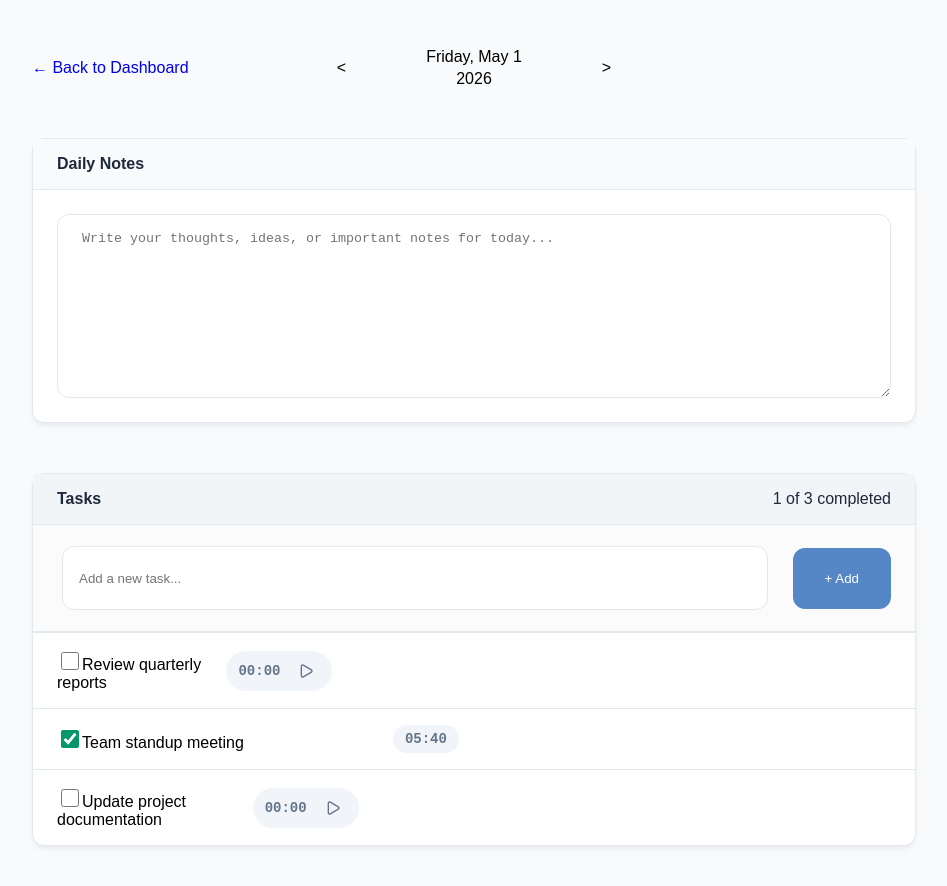
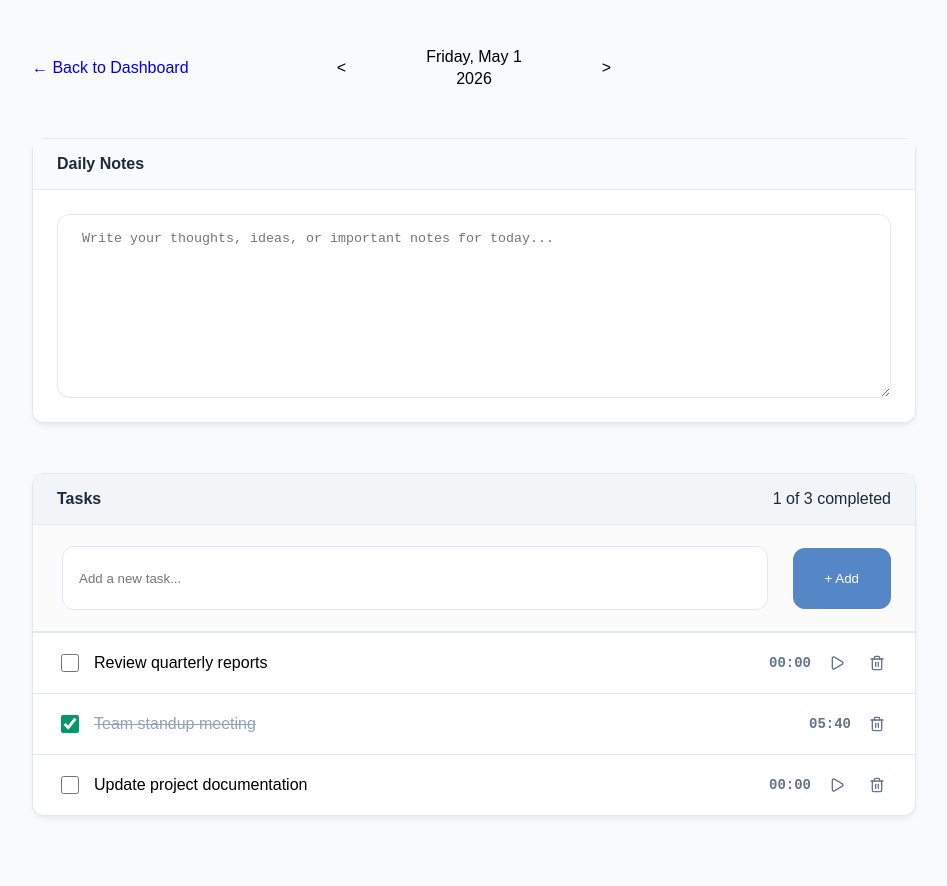
Before and after one commit to AfiaaSattar/FirstReactProject, a React (Vite) app: page /day/1/1 in a window 1280 px wide. Shown: the top 886 px of the page, without its empty margins (216-1163 px from the left). Built offline with nearby package versions, Linux system fonts and the light colour scheme; the HTML template or start-up script is replaced by a standard one.

Commit message:
29th May

```diff
--- a/src/pages/DayPlannerPage.jsx
+++ b/src/pages/DayPlannerPage.jsx
@@ -1,10 +1,11 @@
 import { Link, useParams } from 'react-router-dom';
 import { useState, useEffect } from 'react';
-import { ArrowLeft, BubblesIcon, RotateCcw } from 'lucide-react';
-import { Play, Pause} from 'lucide-react';
+import { ArrowLeft, RotateCcw } from 'lucide-react';
+import { Play, Pause } from 'lucide-react';
 import { Square } from 'lucide-react';
-import { Trash2 } from 'lucide-react';
+import { Trash2 } from 'lucide-react'; // 👈 Trash icon is imported here
 import styled from 'styled-components';
+
 const NavBut = styled(Link)`
   text-decoration: none;
 `
@@ -28,7 +29,6 @@ align-items: center;
 const CenterDate = styled.div`
   text-align: center;
 `
-// DailyNotes class's
 const DailyNotes = styled.div`
   display: flex;
   flex-direction: column;
@@ -55,11 +55,10 @@ const DailyInfo = styled.textarea`
   border-radius: 12px;
   outline: none;
 
-  &:focus{
+  &:focus {
     border: 2px solid #5587c6;
   }
-`;
-
+`
 const Tasks = styled.div`
   display: flex;
   flex-direction: column;
@@ -88,10 +87,10 @@ const AddTasks = styled.div`
   font-weight: 600;
   color: #1e293b;
   border-bottom: 1px solid #e2e8f0;
-  gap:20px;
+  gap: 20px;
   align-items: center;
 
-  input{
+  input {
     margin: 5px;
     padding: 16px;
     height: 30px;
@@ -99,12 +98,12 @@ const AddTasks = styled.div`
     border-radius: 12px;
     outline: none;
 
-    &:focus{
+    &:focus {
       border: 2px solid #5587c6;
     }
   }
 
-  button{
+  button {
     display: inline-block;
     padding: 21px 30px;
     border: 2px solid #5587c6;
@@ -112,62 +111,33 @@ const AddTasks = styled.div`
     color: white;
     border-radius: 12px;
 
-    &:hover{
+    &:hover {
       cursor: pointer;
       background-color: #679ad8;
     }
   }
 `
-
 const Checkbox = styled.input.attrs({ type: 'checkbox' })`
   width: 18px;
   height: 18px;
   accent-color: #059669;
   cursor: pointer;
 `
-
 const TasksList = styled.div`
   display: flex;
-  justify-content: space-between; /* Left items left, right badge right */
+  justify-content: space-between;
   align-items: center;
   padding: 16px 24px;
-  border-top: 1px solid #e2e8f0; /* Crisp line between list items */
-`
-const StatusBadge = styled.div`
-  display: grid;
-  grid-template-columns: repeat(3, 1fr);
-  align-items: center;
-  gap: 6px;
-  font-size: 13px;
-  font-weight: 500;
-  padding: 6px 12px;
-  border-radius: 20px;
-  background-color: ${props => props.$isOverdue ? '#fef2f2' : '#f1f5f9'};
-  color: ${props => props.$isOverdue ? '#dc2626' : '#64748b'};
-  `
-const LeftSide = styled.div`
-  display: grid;
-  grid-template-columns: repeat(7, 1fr);
-  gap: 6px;
-    div{
-      align-items: center;
-      border-radius: 20px;
-      font-size: 13px;
-      font-weight: 500;
-      padding: 6px 12px;
-      background-color: ${props => props.$isOverdue ? '#fef2f2' : '#f1f5f9'};
-      color: ${props => props.$isOverdue ? '#dc2626' : '#64748b'};
-
-    }
+  border-top: 1px solid #e2e8f0;
 `
 const TimerControls = styled.div`
-display:  flex;
+  display: flex;
   align-items: center;
   gap: 12px;
 `
 const TimeDisplay = styled.time`
   font-family: monospace;
-font-variant-numeric: tabular-num;
+  font-variant-numeric: tabular-nums;
   font-size: 14px;
   font-weight: 600;
   color: ${props => props.$isActive ? '#5587c6' : '#64748b'};
@@ -189,22 +159,29 @@ const IconButton = styled.button`
     color: #1e293b;
   }
 `
+// Custom style to make the trash icon change to red on hover
+const DeleteButton = styled(IconButton)`
+  &:hover {
+    background-color: #fef2f2;
+    color: #dc2626;
+  }
+`
+
 export default function DayPlannerPage() {
   const [tasks, setTasks] = useState([
-    { id: 1, text: "Review quarterly reports", time: "Overdue", completed: false, isOverdue: true, timeSpent: 0 },
-    { id: 2, text: "Team standup meeting", time: "10:00", completed: true, isOverdue: false, timeSpent: 340 },
-    { id: 3, text: "Update project documentation", time: "Overdue", completed: false, isOverdue: true, timeSpent: 0 }
+    { id: 1, text: "Review quarterly reports", completed: false, timeSpent: 0 },
+    { id: 2, text: "Team standup meeting", completed: true, timeSpent: 340 },
+    { id: 3, text: "Update project documentation", completed: false, timeSpent: 0 }
   ]);
+
+  const [taskInput, setTaskInput] = useState('');
+  const [activeTaskId, setActiveTaskId] = useState(null);
 
   const formatTime = (totalSeconds) => {
     const mins = Math.floor(totalSeconds / 60).toString().padStart(2, '0');
     const secs = (totalSeconds % 60).toString().padStart(2, '0');
     return `${mins}:${secs}`;
   };
-
-  const [taskInput, setTaskInput] = useState('');
-
-  const [activeTaskId, setActiveTaskId] = useState(null);
 
   useEffect(() => {
     let interval = null;
@@ -226,16 +203,28 @@ export default function DayPlannerPage() {
     return () => clearInterval(interval);
   }, [activeTaskId]);
 
+  const toggleTimer = (id) => {
+    if (activeTaskId === id) {
+      setActiveTaskId(null);
+    } else {
+      setActiveTaskId(id);
+    }
+  };
+
   const toggleComplete = (id) => {
-    setTasks(tasks.map(task =>
-      task.id === id ? { ...task, completed: !task.completed } : task
-    ));
+    setTasks(tasks.map(task => {
+      if (task.id === id) {
+        if (id === activeTaskId) setActiveTaskId(null);
+        return { ...task, completed: !task.completed };
+      }
+      return task;
+    }));
   };
 
   const resetTimer = (id) => {
-    if (activeTaskId === id ) setActiveTaskId(null);
+    if (activeTaskId === id) setActiveTaskId(null);
     setTasks(tasks.map(task =>
-      task.id === id ? {...task, timeSpent: 0} :task
+      task.id === id ? { ...task, timeSpent: 0 } : task
     ));
   };
 
@@ -246,12 +235,23 @@ const addTask = () => {
       id: Date.now(),
       text: taskInput,
       completed: false,
-      timeSpent: 0 // Initialize at 0 seconds
+      timeSpent: 0
     };
 
     setTasks([...tasks, newTask]);
     setTaskInput('');
   };
+
+  // 1. Added the delete function logic here!
+  const deleteTask = (id) => {
+    // If the running timer task is deleted, turn off the active timer hook safely
+    if (id === activeTaskId) setActiveTaskId(null);
+
+    // Filter keeps everything EXCEPT the item that matches the passed ID
+    setTasks(tasks.filter(task => task.id !== id));
+  };
+
+  const completedCount = tasks.filter(t => t.completed).length;
 
   return (
     <div style={{ padding: '40px', margin: '0 100px 0 200px' }}>
@@ -268,23 +268,19 @@ const addTask = () => {
         </DateSelector>
       </HeadNav>
 
-      {/*  Text Area */}
+      {/* Text Area */}
       <DailyNotes>
-        <DailyHeader>
-          Daily Notes
-        </DailyHeader>
-        <DailyInfo placeholder=' Write your thoughts, ideas, or important notes for today...'>
-        </DailyInfo>
+        <DailyHeader>Daily Notes</DailyHeader>
+        <DailyInfo placeholder=' Write your thoughts, ideas, or important notes for today...' />
       </DailyNotes>
 
-      {/*  Tasks */}
+      {/* Tasks Layout Container */}
       <Tasks>
         <TasksHead>
           <span>Tasks</span>
-          <span style={{
-            textAlign: 'right',
-            fontWeight: 'normal'
-          }}>1 of 3 completed</span>
+          <span style={{ textAlign: 'right', fontWeight: 'normal' }}>
+            {completedCount} of {tasks.length} completed
+          </span>
         </TasksHead>
 
         <AddTasks>
@@ -296,23 +292,24 @@ const addTask = () => {
           <button onClick={addTask}> + Add </button>
         </AddTasks>
 
-        {/* Pinned to Left */}
+        {/* Task Mapping Render */}
         {tasks.map(task => (
           <TasksList key={task.id}>
-            <leftItems>
+            <div style={{ display: 'flex', alignItems: 'center', gap: '12px' }}>
               <Checkbox
                 checked={task.completed}
                 onChange={() => toggleComplete(task.id)}
               />
+              <span style={{ textDecoration: task.completed ? 'line-through' : 'none', color: task.completed ? '#94a3b8' : 'inherit' }}>
                 {task.text}
-            </leftItems>
+              </span>
+            </div>
 
-            <LeftSide>
-              {/* 6. Render the interactive stopwatch panel on the right side */}
             <TimerControls>
               <TimeDisplay $isActive={activeTaskId === task.id}>
                 {formatTime(task.timeSpent)}
               </TimeDisplay>
+
               {!task.completed && (
                 <>
                   <IconButton onClick={() => toggleTimer(task.id)}>
@@ -320,20 +317,21 @@ const addTask = () => {
                   </IconButton>
 
                   {task.timeSpent > 0 && (
-                      <BubblesIcon onClick={() => resetTimer(task.id)}>
+                    <IconButton onClick={() => resetTimer(task.id)}>
                       <RotateCcw size={14} />
-                      </BubblesIcon>
+                    </IconButton>
+                  )}
+                </>
               )}
 
-                  </>
-                )}
+              {/* 2. Added Delete Button on the far right of the item actions */}
+              <DeleteButton onClick={() => deleteTask(task.id)} title="Delete Task">
+                <Trash2 size={16} />
+              </DeleteButton>
             </TimerControls>
-            </LeftSide>
           </TasksList>
         ))}
-
       </Tasks>
-
     </div>
   );
 }
```
Lines whose indentation alone changed are shown as unchanged.
